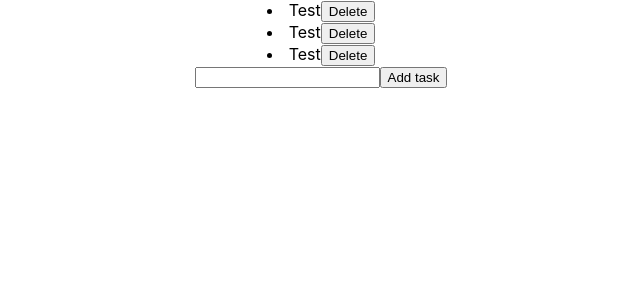
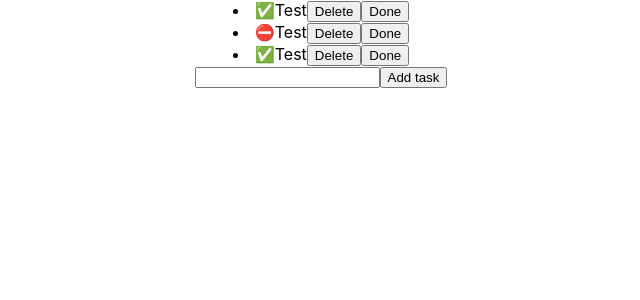
Before and after one commit to AlexeyIzhbulatov/HomeworkToDo, a React (Create React App) app: page / in a window 1280 px wide. Shown: the top 300 px of the page, without its empty margins (319-959 px from the left). Built offline with nearby package versions, Linux system fonts and the light colour scheme.

Commit message:
Todo List training

```diff
--- a/src/App.js
+++ b/src/App.js
@@ -25,9 +25,15 @@ function App() {
         setTodos(updatedTodos);
     }
 
+    const onTaskDone = (id) => {
+        console.log('APP Delete ' + id);
+        const updatedTodos = todos.filter(el => el.id == id);
+        setTodos(updatedTodos);
+    }
+
     return (
         <div className="App">
-            <TodoList todos={todos} onTaskDelete={onTaskDelete}/>
+            <TodoList todos={todos} onTaskDelete={onTaskDelete} onTaskDone={onTaskDone}/>
             <TodoCreateForm onCreateTask={onCreateTask}/>
         </div>
     );
--- a/src/TodoList.js
+++ b/src/TodoList.js
@@ -8,8 +8,11 @@ function TodoList(props) {
         <div className="todo">
             {
                 props.todos.map(el => (
-                    <li key={el.id}>{el.name}
+                    <li key={el.id}>
+                        {el.done && '✅' || '⛔'}
+                        {el.name}
                         <button onClick={() => props.onTaskDelete(el.id)}>Delete</button>
+                        <button onClick={() => props.onTaskDone(el.id)}>Done</button>
                     </li>)
                 )
             }
```
